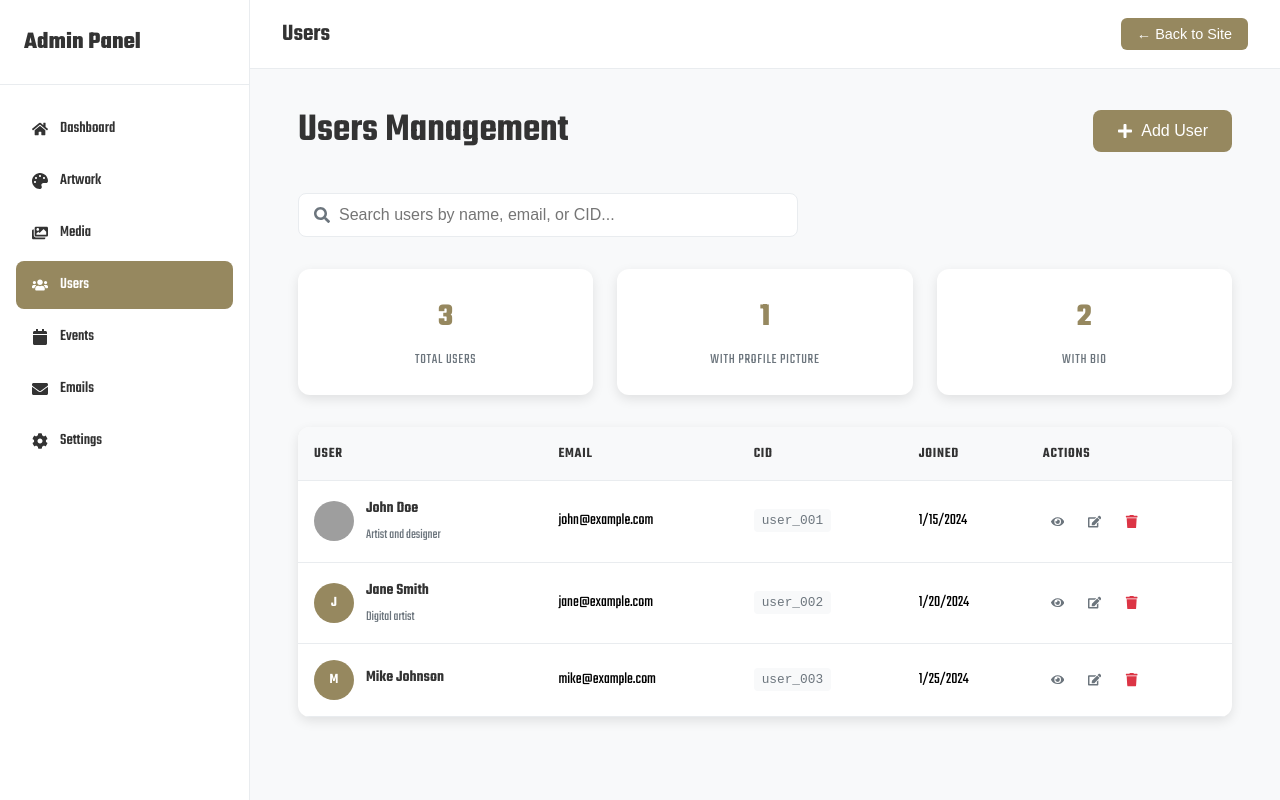
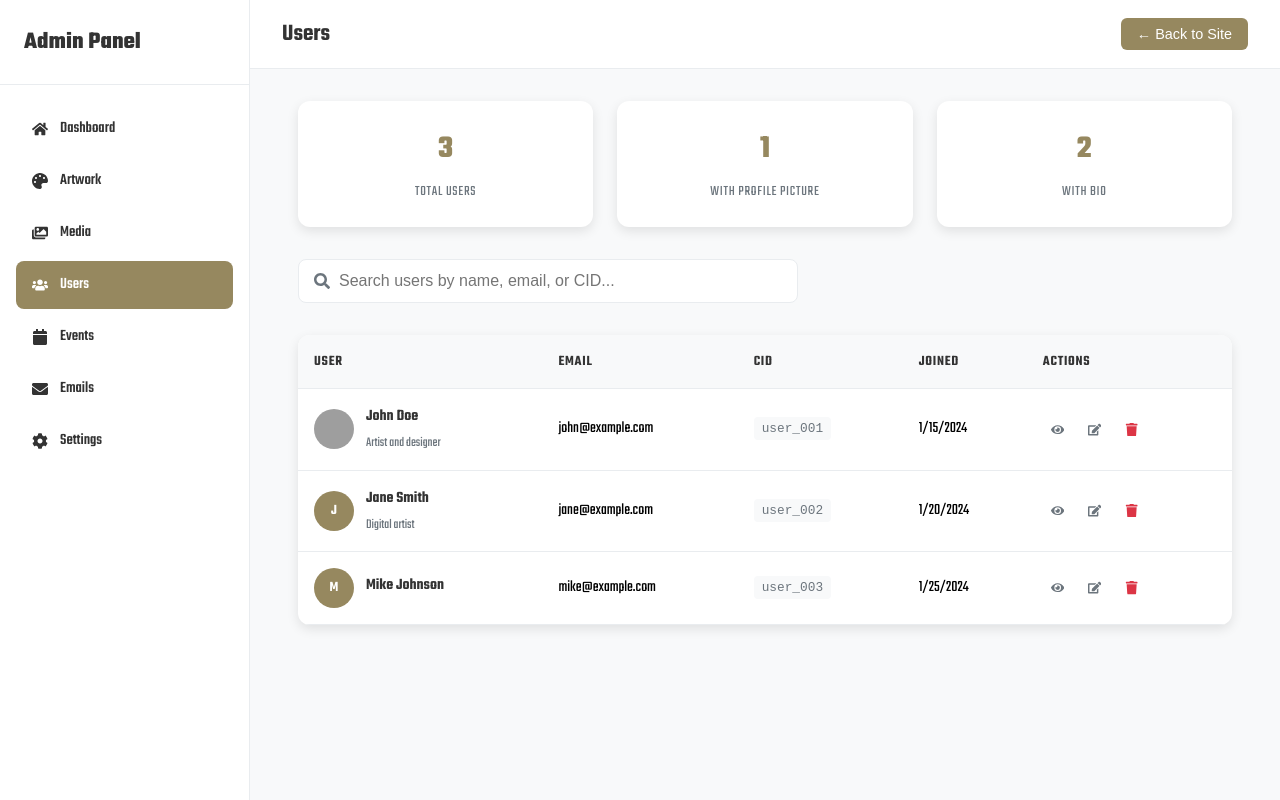
Before and after one commit to buidl-renaissance/burg-ink, a Next.js app: page /admin/users in a window 1280 px wide. Built offline with nearby package versions, Linux system fonts and the light colour scheme; grey boxes are pictures that could not be loaded.

Commit message:
admin work

```diff
--- a/src/pages/_app.tsx
+++ b/src/pages/_app.tsx
@@ -7,9 +7,6 @@ import { Metadata } from 'next';
 import { Analytics } from '@vercel/analytics/react';
 import { StyleSheetManager, ThemeProvider } from 'styled-components';
 import isPropValid from '@emotion/is-prop-valid';
-import { useRouter } from 'next/router';
-import { useMemo } from 'react';
-// import FloatingUserProfile from '@/components/FloatingUserProfile';
 import { Navbar } from '@/components/NavBar';
 import { theme } from '@/styles/theme';
 
@@ -29,68 +26,6 @@ export const metadata: Metadata = {
 
 export default function MyApp({ Component, pageProps }: AppProps) {
   const pageMetadata = pageProps.metadata || metadata;
-  const router = useRouter();
-
-  // Generate breadcrumbs based on current route
-  const breadcrumbs = useMemo(() => {
-    const pathSegments = router.pathname.split('/').filter(Boolean);
-
-    if (pathSegments[0] === 'admin') {
-      const adminBreadcrumbs = [
-        { label: 'Admin', href: '/admin' }
-      ];
-
-      // Add specific breadcrumbs for admin sub-pages
-      if (pathSegments.length > 1) {
-        const pageName = pathSegments[1];
-        const pageLabels: { [key: string]: string } = {
-          'artwork': 'Artwork',
-          'media': 'Media',
-          'users': 'Users',
-          'events': 'Events',
-          'emails': 'Emails',
-          'settings': 'Settings'
-        };
-
-        if (pageLabels[pageName]) {
-          adminBreadcrumbs.push({
-            label: pageLabels[pageName],
-            href: `/admin/${pageName}`
-          });
-        }
-      }
-
-      return adminBreadcrumbs;
-    }
-
-    return undefined;
-  }, [router.pathname]);
-
-  // Get current page name for the navbar
-  const currentPage = useMemo(() => {
-    const pathSegments = router.pathname.split('/').filter(Boolean);
-
-    if (pathSegments[0] === 'admin') {
-      if (pathSegments.length === 1) {
-        return 'Dashboard';
-      }
-
-      const pageName = pathSegments[1];
-      const pageLabels: { [key: string]: string } = {
-        'artwork': 'Artwork',
-        'media': 'Media',
-        'users': 'Users',
-        'events': 'Events',
-        'emails': 'Emails',
-        'settings': 'Settings'
-      };
-
-      return pageLabels[pageName] || 'Admin';
-    }
-
-    return undefined;
-  }, [router.pathname]);
-
   return (
     <>
       <Head>
@@ -109,8 +44,8 @@ export default function MyApp({ Component, pageProps }: AppProps) {
           <Component {...pageProps} />
           {/* <FloatingUserProfile /> */}
           <Navbar
-            breadcrumbs={breadcrumbs}
-            currentPage={currentPage}
+            breadcrumbs={pageProps.breadcrumbs}
+            currentPage={pageProps.currentPage}
           />
         </ThemeProvider>
       </StyleSheetManager>
--- a/src/pages/admin/users.tsx
+++ b/src/pages/admin/users.tsx
@@ -4,8 +4,9 @@ import { useState, useEffect } from 'react';
 import styled, { css } from 'styled-components';
 import { AdminLayout } from '@/components/AdminLayout';
 import { Modal } from '@/components/Modal';
-import { FaSearch, FaEdit, FaTrash, FaEye, FaPlus } from 'react-icons/fa';
+import { FaSearch, FaEdit, FaTrash, FaEye } from 'react-icons/fa';
 import { LoadingMessage, EmptyMessage } from '@/components/Styled';
+import { GetServerSideProps } from 'next';
 
 interface User {
   id: number;
@@ -26,60 +27,6 @@ const Container = styled.div`
   @media (max-width: 768px) {
     padding: 0 0.5rem;
     overflow-x: hidden;
-  }
-`;
-
-const Header = styled.div`
-  display: flex;
-  justify-content: space-between;
-  align-items: center;
-  margin-bottom: 2rem;
-  flex-wrap: wrap;
-  gap: 1rem;
-
-  @media (max-width: 768px) {
-    flex-direction: column;
-    align-items: stretch;
-    gap: 0.75rem;
-    margin-bottom: 1.5rem;
-  }
-`;
-
-const Title = styled.h1`
-  font-size: 2.5rem;
-  font-weight: 600;
-  color: #333;
-  margin: 0;
-
-  @media (max-width: 768px) {
-    font-size: 1.75rem;
-    text-align: center;
-  }
-`;
-
-const AddButton = styled.button`
-  background: #96885f;
-  color: white;
-  border: none;
-  padding: 0.75rem 1.5rem;
-  border-radius: 8px;
-  font-size: 1rem;
-  font-weight: 500;
-  cursor: pointer;
-  display: flex;
-  align-items: center;
-  gap: 0.5rem;
-  transition: background-color 0.3s ease;
-
-  &:hover {
-    background: #7a6f4d;
-  }
-
-  @media (max-width: 768px) {
-    width: 100%;
-    padding: 0.75rem 1rem;
-    font-size: 0.9rem;
-    justify-content: center;
   }
 `;
 
@@ -451,6 +398,15 @@ const DetailValue = styled.span`
   }
 `;
 
+export const getServerSideProps: GetServerSideProps = async () => {
+  return {
+    props: {
+      breadcrumbs: [{ label: 'Admin', href: '/admin' }],
+      currentPage: 'Users'
+    }
+  }
+};
+
 export default function AdminUsers() {
   const [users, setUsers] = useState<User[]>([]);
   const [loading, setLoading] = useState(true);
@@ -539,27 +495,6 @@ export default function AdminUsers() {
   return (
     <AdminLayout currentPage="users">
       <Container>
-        <Header>
-          <Title>Users Management</Title>
-          <AddButton>
-            <FaPlus />
-            Add User
-          </AddButton>
-        </Header>
-
-        <SearchContainer>
-          <SearchWrapper>
-            <SearchIcon>
-              <FaSearch />
-            </SearchIcon>
-            <SearchInput
-              type="text"
-              placeholder="Search users by name, email, or CID..."
-              value={searchTerm}
-              onChange={(e) => setSearchTerm(e.target.value)}
-            />
-          </SearchWrapper>
-        </SearchContainer>
 
         <StatsContainer>
           <StatCard>
@@ -575,6 +510,20 @@ export default function AdminUsers() {
             <StatLabel>With Bio</StatLabel>
           </StatCard>
         </StatsContainer>
+
+        <SearchContainer>
+          <SearchWrapper>
+            <SearchIcon>
+              <FaSearch />
+            </SearchIcon>
+            <SearchInput
+              type="text"
+              placeholder="Search users by name, email, or CID..."
+              value={searchTerm}
+              onChange={(e) => setSearchTerm(e.target.value)}
+            />
+          </SearchWrapper>
+        </SearchContainer>
 
         <TableContainer>
           <Table>
```
Also changed, not shown: src/pages/admin/artwork.tsx (+9 -2 lines), src/pages/admin/emails.tsx (+10 -10 lines), src/pages/admin/events.tsx (+10 -0 lines), src/pages/admin/index.tsx (+10 -0 lines), src/pages/admin/media.tsx (+10 -0 lines), src/pages/admin/settings.tsx (+10 -0 lines).
